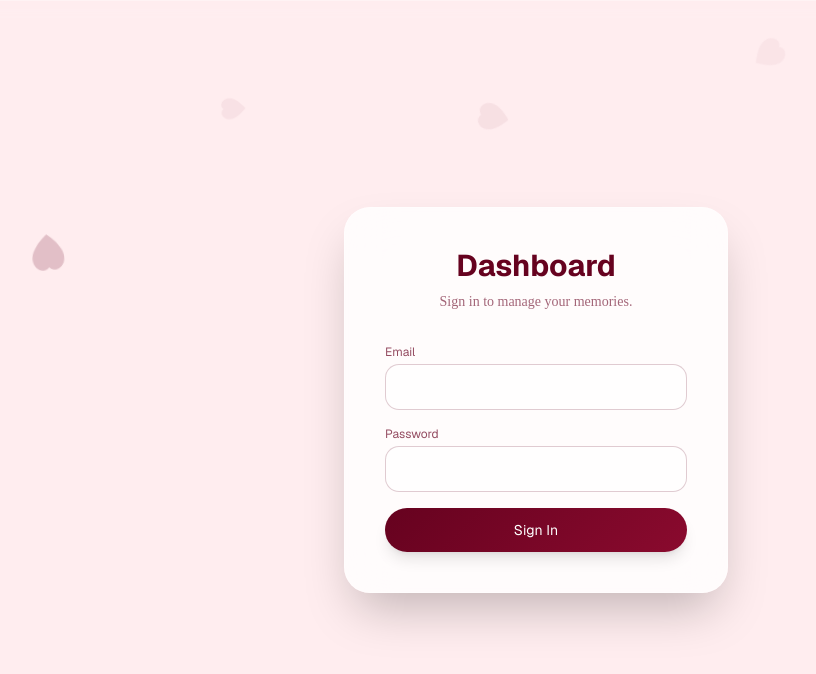
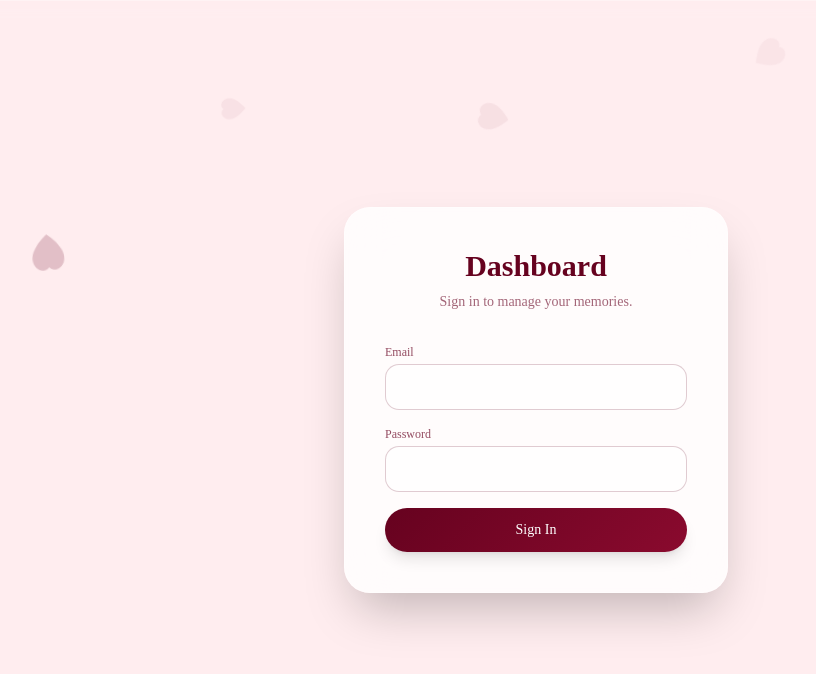
Before and after one commit to Seif-hefnawy/infinity, a Next.js app: page /login in a window 1280 px wide. Shown: the top 674 px of the page, without its empty margins (104-920 px from the left). Built offline with nearby package versions, Linux system fonts and the light colour scheme; a web font is replaced by a local one.

Commit message:
change font

```diff
--- a/src/app/layout.tsx
+++ b/src/app/layout.tsx
@@ -10,10 +10,6 @@ import '@fontsource/luxurious-roman/400.css';
 import './globals.css';
 
 import ClientFallingRoses from "@/components/shared/ClientFallingRoses";
-import { Geist } from "next/font/google";
-import { cn } from "@/lib/utils";
-
-const geist = Geist({subsets:['latin'],variable:'--font-sans'});
 
 export const metadata: Metadata = {
   title: 'Infinity - Memories',
@@ -36,7 +32,7 @@ export default function RootLayout({
         // guaranteed, just without the network dependency.
         "--font-heading": "'Cormorant Garamond', serif",
         "--font-body": "'Luxurious Roman', serif",
-      } as React.CSSProperties} className={cn("font-sans", geist.variable)}
+      } as React.CSSProperties}
     >
       <body>
 
--- a/src/components/setup/StoryDatePicker.tsx
+++ b/src/components/setup/StoryDatePicker.tsx
@@ -44,7 +44,7 @@ export default function StoryDatePicker({
 
   return (
     <Field className="w-full">
-      <FieldLabel>Story date</FieldLabel>
+      <FieldLabel className="block text-sm text-ruby/70">Story date</FieldLabel>
 
       <Popover open={open} onOpenChange={setOpen}>
         <PopoverTrigger
@@ -52,7 +52,7 @@ export default function StoryDatePicker({
             <Button
               type="button"
               variant="outline"
-              className="h-10 w-full justify-start border-ruby/20 bg-white/70 px-3 font-normal text-ruby hover:bg-white/70"
+              className="h-10 w-full justify-start rounded-lg border border-ruby/20 bg-white/70 text-ruby text-sm focus:outline-none focus:border-ruby/50"
             >
               {date
                 ? date.toLocaleDateString("en-GB", {
```
